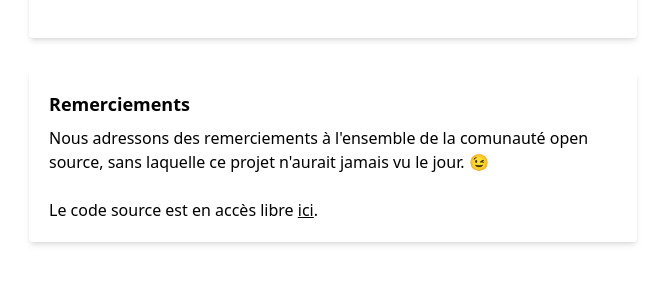
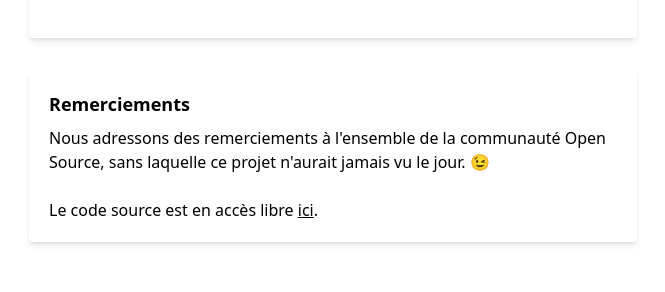
Before and after one commit to Sources-Hugo-Decrypte/sources-hugo-decrypte-web, a React (Create React App) app: page /about in a window 1280 px wide. Shown: the part 956-1248 px from the top of the page, without its empty margins (307-972 px from the left). Built offline with nearby package versions, Linux system fonts and the light colour scheme.

Commit message:
spelling

```diff
--- a/src/Components/About/About.tsx
+++ b/src/Components/About/About.tsx
@@ -11,7 +11,7 @@ function About() {
     <div className="m-4 p-4 md:mx-auto md:my-4 md:w-1/2">
       <p className="shadow-md rounded p-5 my-8">
         <p className="font-bold text-lg mb-2">À propos</p>
-        Ce site a pour but de fournir des statistiques sur les sources utilisées par Hugo Décrypte dans sa chaîne youtube <a className="underline" href="https://www.youtube.com/c/HugoD%C3%A9crypte" rel="external nofollow">Hugo Décrypte - Actus du Jour</a>, qui présente des vidéos sur l'actualité.
+        Ce site a pour but de fournir des statistiques sur les sources utilisées par Hugo Décrypte dans sa chaîne YouTube <a className="underline" href="https://www.youtube.com/c/HugoD%C3%A9crypte" rel="external nofollow">Hugo Décrypte - Actus du Jour</a>, qui présente des vidéos sur l'actualité.
         <br /><br />Nous souhaitons donner des outils et des pistes de réflexion à toutes celles et ceux qui se questionnent sur la neutralité des propos d'Hugo Décrypte.
         <br /><br />Nous ne sommes pas rattachés à Hugo Décrypte et nous présentons ces données en nous efforçant d'être le plus impartial possible.
       </p>
@@ -38,7 +38,7 @@ function About() {
       </div>
       <p className="shadow-md rounded p-5 my-8">
         <p className="font-bold text-lg mb-2">Remerciements</p>
-        Nous adressons des remerciements à l'ensemble de la comunauté open source, sans laquelle ce projet n'aurait jamais vu le jour. 😉
+        Nous adressons des remerciements à l'ensemble de la communauté Open Source, sans laquelle ce projet n'aurait jamais vu le jour. 😉
         <br /><br />Le code source est en accès libre <a className="underline" href="https://github.com/Sources-Hugo-Decrypte/" rel="external nofollow" title="Voir les sources sur GitHub">ici</a>.
       </p>
     </div>
```
